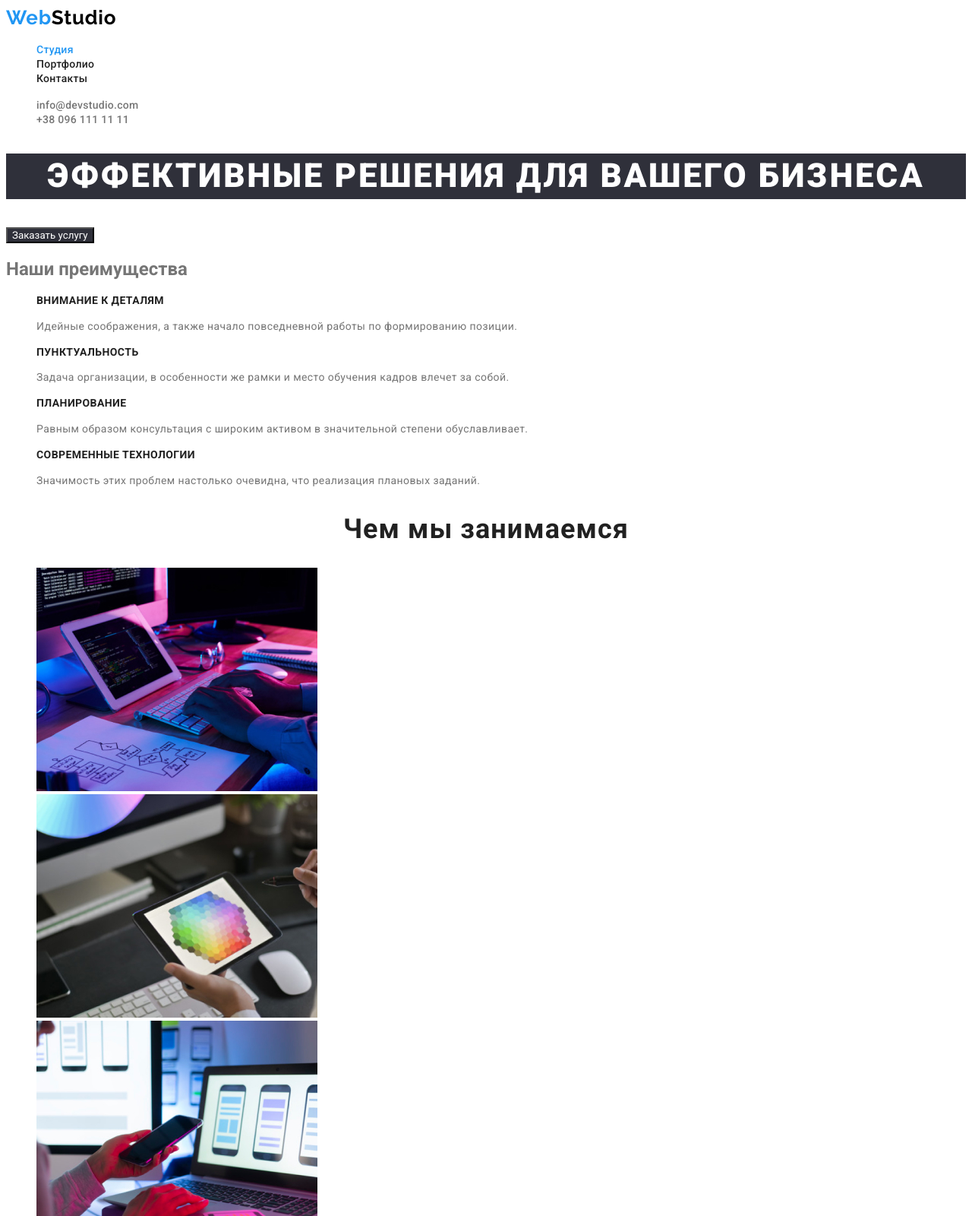
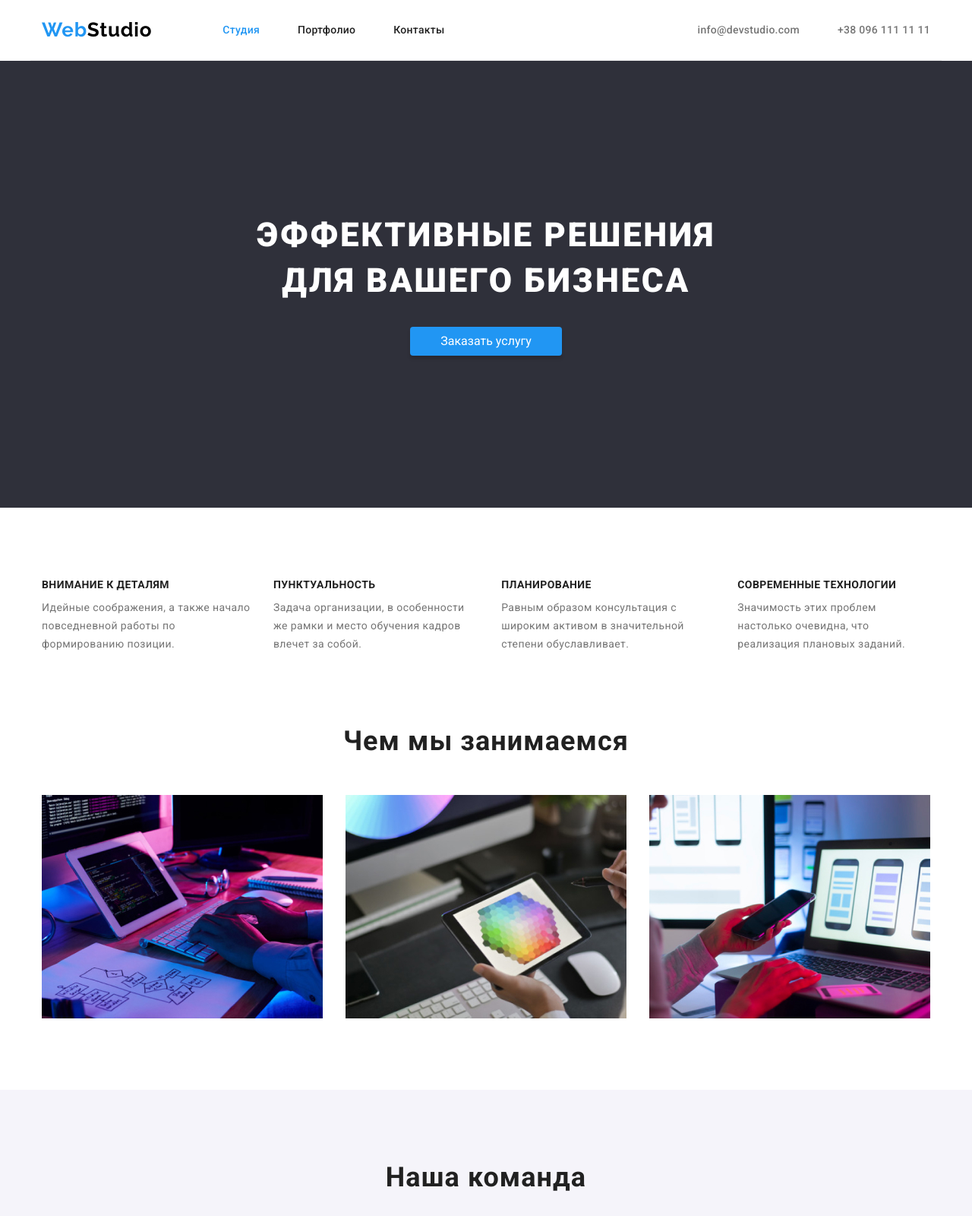
Before and after one commit to Victor-Kustov/goit-markup-hw-03, a plain HTML site: page index.html in a window 1280 px wide. Shown: the top 1600 px of the page at 76% size. Drawn offline with nearby package versions, Linux system fonts and the light colour scheme.

Commit message:
готов на проверку

```diff
--- a/css/styles.css
+++ b/css/styles.css
@@ -11,6 +11,7 @@
 
   --main-button-color: #212121;
   --second-button-color: #ffffff;
+  --third-button-color: #2196f3;
   --bg-button-color-hover: #2196f3;
 
   --main-header-color: #212121;
@@ -19,6 +20,49 @@
 
   --hero-bg-color: #2f303a;
   --footer-bg-color: #2f303a;
+
+  --head-underline-color: #ececec;
+
+  --team-bg-color: #f5f4fa;
+
+  --portfolio-border-color: #eeeeee;
+}
+
+html {
+  margin: 0;
+  padding: 0;
+}
+
+*,
+*::before,
+*::after {
+  box-sizing: border-box;
+}
+
+p,
+h1,
+h2,
+h3,
+h4,
+h5,
+h6 {
+  margin: 0;
+}
+
+ul {
+  margin: 0;
+  padding: 0;
+}
+
+button {
+  cursor: pointer;
+}
+
+.container {
+  width: 1200px;
+  padding-left: 15px;
+  padding-right: 15px;
+  margin: 0 auto;
 }
 
 body {
@@ -34,11 +78,60 @@ body {
   text-decoration: none;
 }
 
+img {
+  display: block;
+  max-width: 100%;
+  height: auto;
+}
+
+.visually-hidden {
+  position: absolute;
+  width: 1px;
+  height: 1px;
+  margin: -1px;
+  padding: 0;
+  overflow: hidden;
+  border: 0;
+  clip: rect(0 0 0 0);
+}
+
 .footer {
   background-color: var(--footer-bg-color);
 }
 
 /* -----------------HEADER--------------- */
+
+.header-list {
+  display: flex;
+  align-items: center;
+}
+
+.address {
+  display: flex;
+  align-items: center;
+  margin-left: auto;
+}
+
+.header-container {
+  display: flex;
+  align-items: center;
+  padding-top: 24px;
+  padding-bottom: 24px;
+
+  border-bottom: 1px solid var(--head-underline-color);
+}
+
+.header-logo {
+  margin-right: 93px;
+}
+
+.header-item:not(:last-child) {
+  margin-right: 50px;
+}
+
+.address-item:not(:last-child) {
+  margin-right: 50px;
+}
 
 .header-logo,
 .footer-logo {
@@ -64,6 +157,9 @@ body {
   line-height: 1.14;
   letter-spacing: 0.02em;
   color: var(--main-header-color);
+
+  padding-top: 33px;
+  padding-bottom: 33px;
 }
 
 .address-mail,
@@ -73,6 +169,9 @@ body {
   line-height: 1.14;
   letter-spacing: 0.02em;
   color: var(--second-header-color);
+
+  padding-top: 32px;
+  padding-bottom: 32px;
 }
 
 .header-link:hover,
@@ -93,6 +192,14 @@ body {
 
 /* -----------------HERO---------------- */
 
+.hero-container {
+  width: 100%;
+  padding-top: 200px;
+  padding-bottom: 200px;
+
+  background-color: var(--hero-bg-color);
+}
+
 .hero-title {
   font-weight: 900;
   font-size: 44px;
@@ -101,14 +208,28 @@ body {
   letter-spacing: 0.06em;
   text-transform: uppercase;
   color: var(--second-title-color);
-  background-color: var(--hero-bg-color);
+
+  width: 696px;
+  margin-left: auto;
+  margin-right: auto;
 }
 
 .hero-button {
+  display: block;
   font-family: inherit;
   color: var(--second-button-color);
-  background-color: var(--footer-bg-color);
-  cursor: pointer;
+  background-color: var(--third-button-color);
+  border: none;
+  box-shadow: 0px 4px 4px rgba(0, 0, 0, 0.15);
+  border-radius: 4px;
+
+  min-width: 200px;
+  padding-top: 10px;
+  padding-bottom: 10px;
+
+  margin-top: 30px;
+  margin-left: auto;
+  margin-right: auto;
 }
 
 /* ---------------BENEFITS---------------- */
@@ -120,6 +241,8 @@ body {
   letter-spacing: 0.03em;
   text-transform: uppercase;
   color: var(--main-title-color);
+
+  padding-bottom: 10px;
 }
 
 .benefits-text {
@@ -128,9 +251,21 @@ body {
   letter-spacing: 0.03em;
 }
 
+.benefits-list {
+  display: flex;
+  padding-top: 94px;
+  padding-bottom: 94px;
+  justify-content: space-between;
+}
+
+.benefits-item:not(:last-child) {
+  margin-right: 30px;
+}
+
 /* ------------BUSINESS----------------- */
 
-.business-title {
+.business-title,
+.team-title {
   font-weight: 700;
   font-size: 36px;
   line-height: 1.17;
@@ -139,15 +274,26 @@ body {
   color: var(--main-title-color);
 }
 
+.business-title {
+  padding-bottom: 50px;
+}
+
+.business-container {
+  padding-bottom: 94px;
+}
+
+.business-list {
+  display: flex;
+  justify-content: center;
+}
+
+.business-item:not(:last-child) {
+  padding-right: 30px;
+}
+
 /* -------------TEAM------------------ */
-
-.team-title {
-  font-weight: 700;
-  font-size: 36px;
-  line-height: 1.17;
-  text-align: center;
-  letter-spacing: 0.03em;
-  color: var(--main-title-color);
+.team {
+  background: var(--team-bg-color);
 }
 
 .team-list-title {
@@ -166,6 +312,24 @@ body {
   letter-spacing: 0.03em;
 }
 
+.team-container {
+  padding-top: 94px;
+  padding-bottom: 94px;
+}
+
+.team-list {
+  display: flex;
+  justify-content: center;
+}
+
+.team-item:not(:last-child) {
+  margin-right: 39px;
+}
+
+.team-title {
+  margin-bottom: 50px;
+}
+
 /* --------------FOOTER---------------- */
 
 address {
@@ -177,6 +341,9 @@ address {
   line-height: 1.71;
   letter-spacing: 0.03em;
   color: var(--second-text-color);
+
+  display: block;
+  margin-bottom: 9px;
 }
 
 .footer-mail,
@@ -186,11 +353,32 @@ address {
   color: var(--third-text-color);
 }
 
+.footer-mail {
+  display: block;
+  margin-bottom: 9px;
+}
+
+.footer-container {
+  padding-top: 60px;
+  padding-bottom: 60px;
+}
+
+.footer-logo {
+  display: block;
+  margin-bottom: 20px;
+}
+
 /* portfolio page classes */
 
 /* ---------------filter---------------- */
 
 .filter-button {
+  display: block;
+  padding: 6px 22px;
+
+  font-weight: 500;
+  font-size: 16px;
+  letter-spacing: 0.03em;
   color: var(--main-button-color);
 }
 
@@ -200,29 +388,66 @@ address {
   background-color: var(--bg-button-color-hover);
 }
 
+.filter-list {
+  display: flex;
+  justify-content: center;
+  margin-bottom: 50px;
+}
+
+.filter-item:not(:last-child) {
+  margin-right: 8px;
+}
+
 /* --------------portfolio-------------- */
 
-/* Классы для невидимых заголовков
-.portfolio-hidden-titleб
-.benefits-title {
+.portfolio {
+  margin-top: 94px;
+  margin-bottom: 94px;
+}
 
-}
-*/
+.portfolio-list {
+  display: flex;
+  justify-content: center;
+  flex-wrap: wrap;
 
-.portfolio-link {
   color: inherit;
 }
 
-.filter-title {
+.portfolio-item {
+  margin-right: 27px;
+  margin-bottom: 30px;
+}
+
+.portfolio-item:nth-child(3n) {
+  margin-right: 0;
+}
+
+.portfolio-item:nth-last-child(-n + 3) {
+  margin-bottom: 0;
+}
+
+.portfolio-title {
   font-weight: 700;
   font-size: 18px;
   line-height: 2;
   letter-spacing: 0.06em;
   color: var(--main-title-color);
+
+  margin-top: 20px;
+  margin-bottom: 4px;
+  padding-left: 24px;
 }
 
 .portfolio-text {
+  color: var(--main-text-color);
   font-size: 16px;
   line-height: 1.87;
   letter-spacing: 0.03em;
+
+  padding-left: 24px;
 }
+
+.portfolio-link {
+  display: block;
+  border: 1px solid var(--portfolio-border-color);
+}
--- a/index.html
+++ b/index.html
@@ -9,12 +9,16 @@
     <link rel="preconnect" href="https://fonts.gstatic.com" crossorigin>
     <link href="https://fonts.googleapis.com/css2?family=Raleway:wght@700&family=Roboto:wght@400;500;700;900&display=swap"
         rel="stylesheet">
+    <link rel="stylesheet" href="https://cdnjs.cloudflare.com/ajax/libs/modern-normalize/1.1.0/modern-normalize.css"
+         integrity="sha512-Y0MM+V6ymRKN2zStTqzQ227DWhhp4Mzdo6gnlRnuaNCbc+YN/ZH0sBCLTM4M0oSy9c9VKiCvd4Jk44aCLrNS5Q=="
+         crossorigin="anonymous" referrerpolicy="no-referrer" />
     <link rel="stylesheet" href="./css/styles.css">
 </head>
 <body>
     <header class="header">
+        <div class="container header-container">
                 <a class="link header-logo" href="#">Web<span class="header-logo-color">Studio</span></a>
-        <nav class="header-navigation">
+                <nav class="header-navigation"></nav>
                     <ul class="list header-list">
                         <li class="header-item">
                             <a class="link header-link pagemark" href="./index.html">Студия</a>
@@ -35,17 +39,21 @@
                     <a class="link address-tel" href="tel:+380961111111">+38 096 111 11 11</a>
                 </li>
             </ul>
+        </div>
     </header>
     <main>
-        <section class="hero">
+        <section class="hero hero-container">
+            <div class="container">
                 <h1 class="hero-title">Эффективные решения для вашего бизнеса</h1>
-            <button class="hero-button" type="button">Заказать услугу</button>
+                <button class="hero-button button" type="button">Заказать услугу</button>
+            </div>
         </section>
         <section class="benefits">
+            <div class="container">
 
                 <!-- это будет невидимый заголовок второго уровня -->
 
-            <h2 class="benefits-title">Наши преимущества</h2>
+                <h2 class="benefits-title visually-hidden">Наши преимущества</h2>
 
                 <!--  -->
 
@@ -75,8 +83,10 @@
                         </p>
                     </li>
                 </ul>
+            </div>
         </section>
         <section class="business">
+            <div class="container business-container">
                 <h2 class="business-title">Чем мы занимаемся</h2>
                 <ul class="list business-list">
                     <li class="business-item">
@@ -95,8 +105,10 @@
                         </a>
                     </li>
                 </ul>
+            </div>
         </section>
         <section class="team">
+            <div class="container team-container">
                 <h2 class="team-title">Наша команда</h2>
                 <ul class="list team-list">
                     <li class="team-item">
@@ -120,9 +132,11 @@
                         <p class="team-text" lang="en">UI Designer</p>
                     </li>
                 </ul>
+            </div>
         </section>
     </main>
     <footer class="footer">
+        <div class="container footer-container">
             <a class="link footer-logo" href="#">Web<span class="footer-logo-color">Studio</span></a>
             <address>
                 <ul class="list footer-list">
@@ -135,6 +149,7 @@
                     <li><a class="link footer-tel" href="tel:+380961111111">+38 096 111 11 11</a></li>
                 </ul>
             </address>
+        </div>
     </footer>
 </body>
 </html>
```
Also changed, not shown: portfolio.html (+22 -9 lines). Lines whose indentation alone changed are shown as unchanged.
